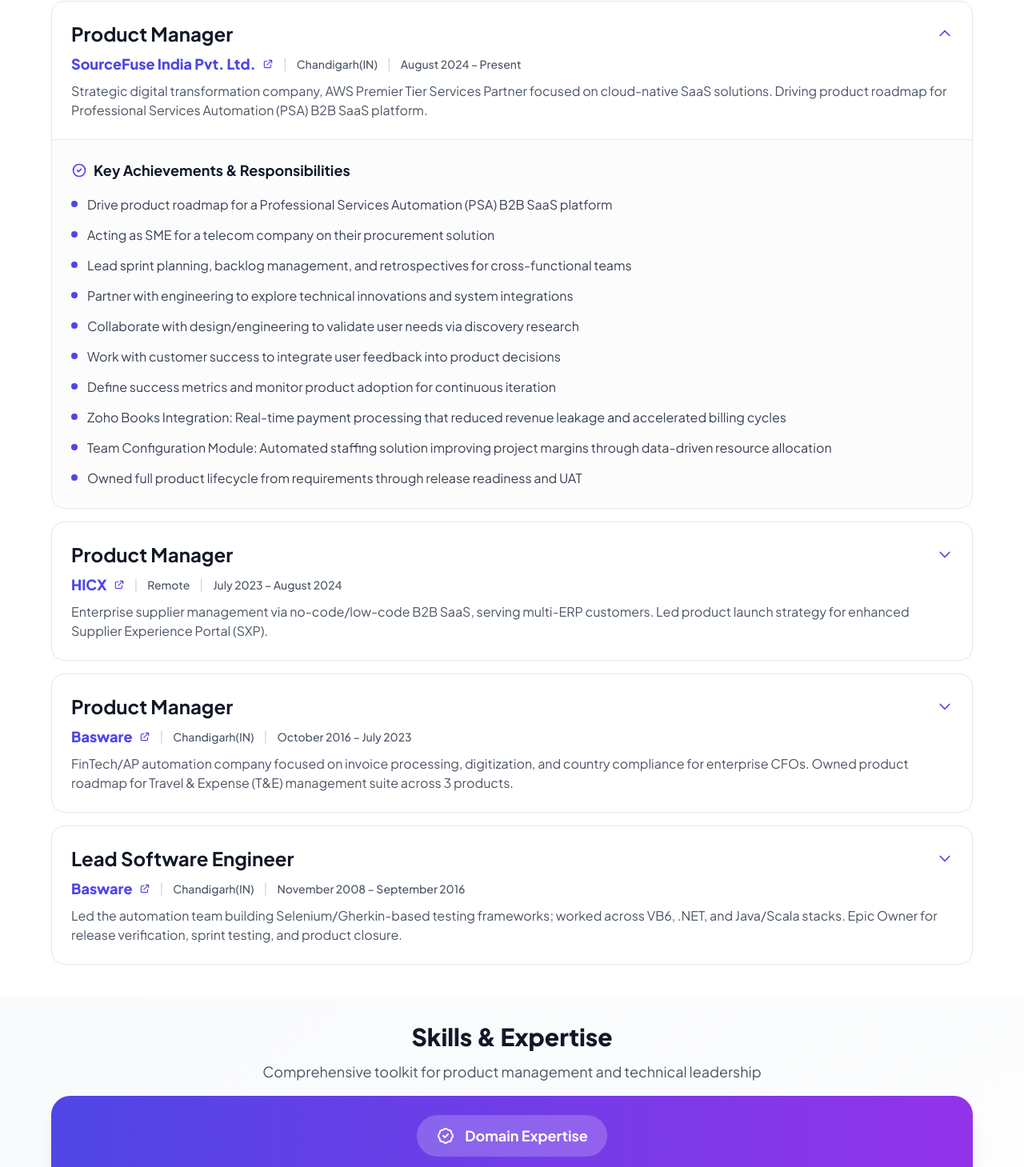
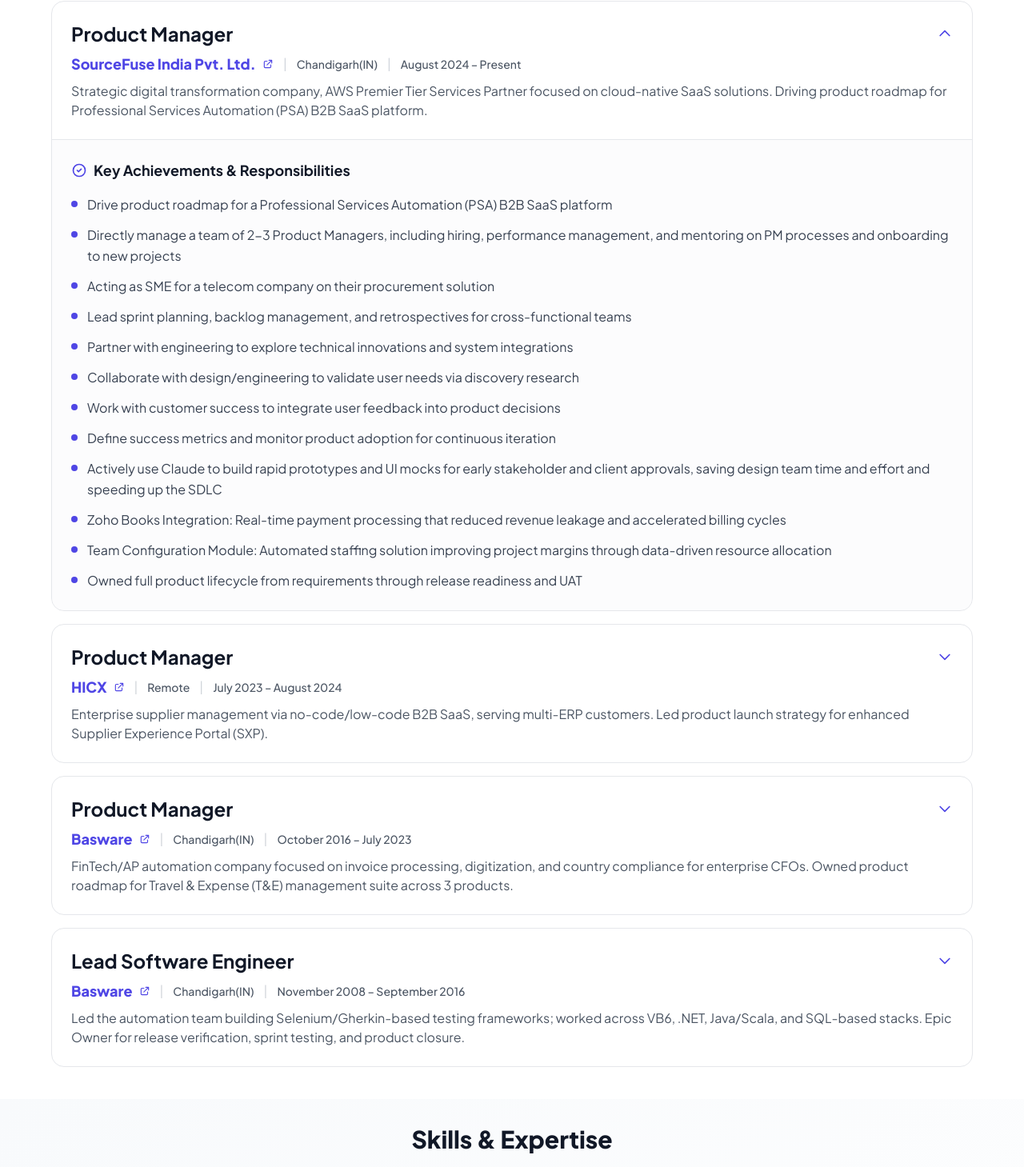
Before and after one commit to aroratanuj/aroratanuj-profile, a React (Vite) app: page / in a window 1280 px wide. Shown: the part 1382-2841 px from the top of the page at 80% size. Built offline with nearby package versions, Linux system fonts and the light colour scheme.

Commit message:
Skills Update

```diff
--- a/src/data/experience/baswareEngineer.ts
+++ b/src/data/experience/baswareEngineer.ts
@@ -7,12 +7,13 @@
   duration: 'November 2008 – September 2016',
   startDate: '2008-11',
   endDate: '2016-09',
-  description: 'Led the automation team building Selenium/Gherkin-based testing frameworks; worked across VB6, .NET, and Java/Scala stacks. Epic Owner for release verification, sprint testing, and product closure.',
+  description: 'Led the automation team building Selenium/Gherkin-based testing frameworks; worked across VB6, .NET, Java/Scala, and SQL-based stacks. Epic Owner for release verification, sprint testing, and product closure.',
   website: 'https://www.basware.com/en/',
   achievements: [
     'Served as Epic Owner for release verification, sprint testing, and product closure',
     'Led the automation team, building automated testing frameworks for web and desktop applications using Selenium and Gherkin',
     'Worked as a scrum team resource across VB6, .NET, and Java/Scala stacks with MongoDB',
+    'Wrote and optimized SQL queries for testing, debugging, and data analysis across web and desktop applications',
     'Drove agile process improvements with scrum teams, increasing delivery efficiency'
   ]
 };
--- a/src/data/experience/sourcefuse.ts
+++ b/src/data/experience/sourcefuse.ts
@@ -10,12 +10,14 @@
   website: 'https://www.sourcefuse.com/',
   achievements: [
     'Drive product roadmap for a Professional Services Automation (PSA) B2B SaaS platform',
+    'Directly manage a team of 2-3 Product Managers, including hiring, performance management, and mentoring on PM processes and onboarding to new projects',
     'Acting as SME for a telecom company on their procurement solution',
     'Lead sprint planning, backlog management, and retrospectives for cross-functional teams',
     'Partner with engineering to explore technical innovations and system integrations',
     'Collaborate with design/engineering to validate user needs via discovery research',
     'Work with customer success to integrate user feedback into product decisions',
     'Define success metrics and monitor product adoption for continuous iteration',
+    'Actively use Claude to build rapid prototypes and UI mocks for early stakeholder and client approvals, saving design team time and effort and speeding up the SDLC',
     'Zoho Books Integration: Real-time payment processing that reduced revenue leakage and accelerated billing cycles',
     'Team Configuration Module: Automated staffing solution improving project margins through data-driven resource allocation',
     'Owned full product lifecycle from requirements through release readiness and UAT'
```
Also changed, not shown: .claude/skills/jd-fit-score/SKILL.md (added).
